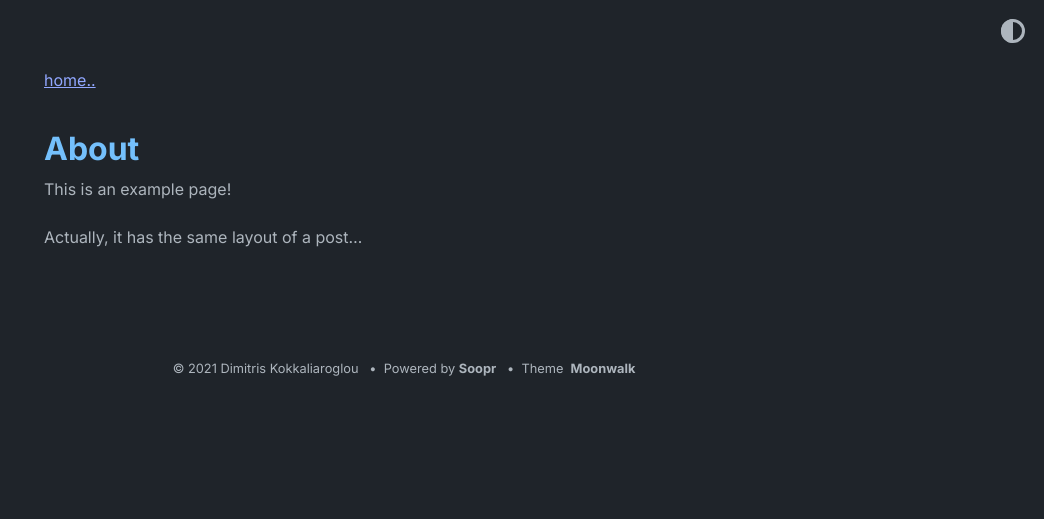
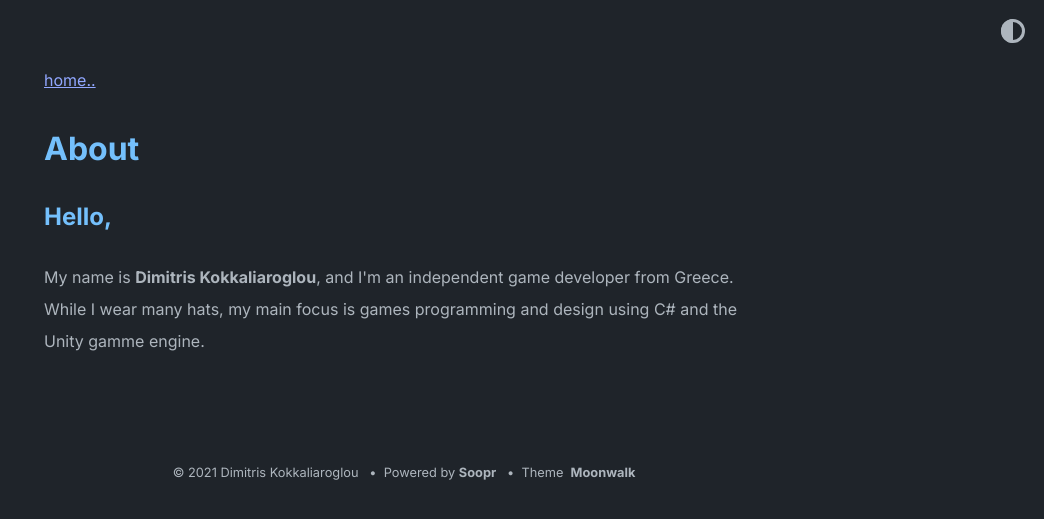
Before and after one commit to dikokkali/dikokkali.github.io, a Jekyll site: the page built from about.md, in a window 1280 px wide. Shown: the top 519 px of the page, without its empty margins (236-1280 px from the left). Built offline with Jekyll 4.4.1, drawn with Linux system fonts in a browser that asks for light colours.

Commit message:
Update about.md

```diff
--- a/about.md
+++ b/about.md
@@ -3,6 +3,8 @@ layout: post
 title: About
 ---
 
-This is an example page!
+<h2>Hello,</h2>
 
-Actually, it has the same layout of a post...
+<p>My name is <b>Dimitris Kokkaliaroglou</b>, and I'm an independent game developer from Greece.
+  While I wear many hats, my main focus is games programming and design using C# and the Unity gamme engine.
+</p>
```
